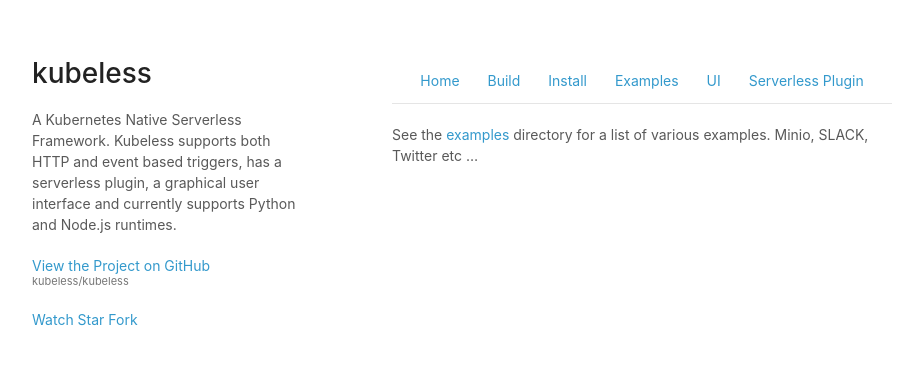
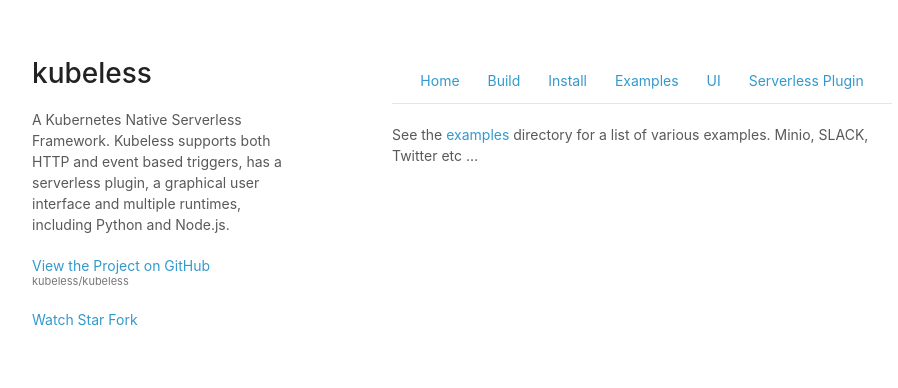
Before and after one commit to vmware-archive/kubeless-website, a Jekyll site: the page built from docs/examples.md, in a window 1280 px wide. Shown: the top 388 px of the page, without its empty margins (178-1076 px from the left). Built offline with Jekyll 4.4.1, drawn with Linux system fonts in a browser that asks for light colours.

Commit message:
dan's suggestion :)

```diff
--- a/_config.yml
+++ b/_config.yml
@@ -1,7 +1,7 @@
 title: kubeless
 project_name: kubeless
 description: >
-  A Kubernetes Native Serverless Framework. Kubeless supports both HTTP and event based triggers, has a serverless plugin, a graphical user interface and currently supports Python and Node.js runtimes.
+  A Kubernetes Native Serverless Framework. Kubeless supports both HTTP and event based triggers, has a serverless plugin, a graphical user interface and multiple runtimes, including Python and Node.js.
 repository_url: https://github.com/kubeless/kubeless
 repository_shorthand: kubeless/kubeless
 
```
